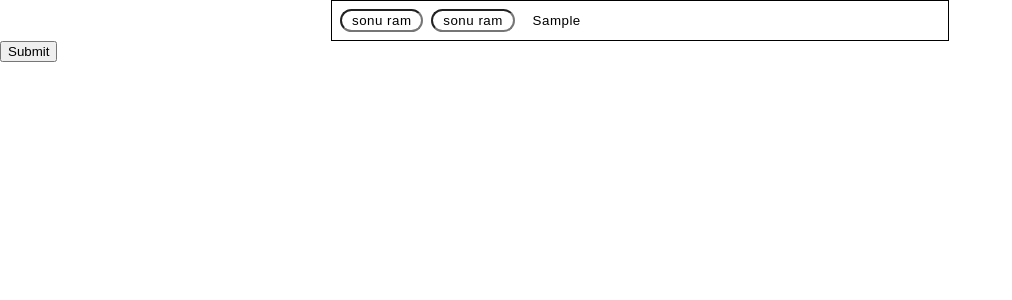
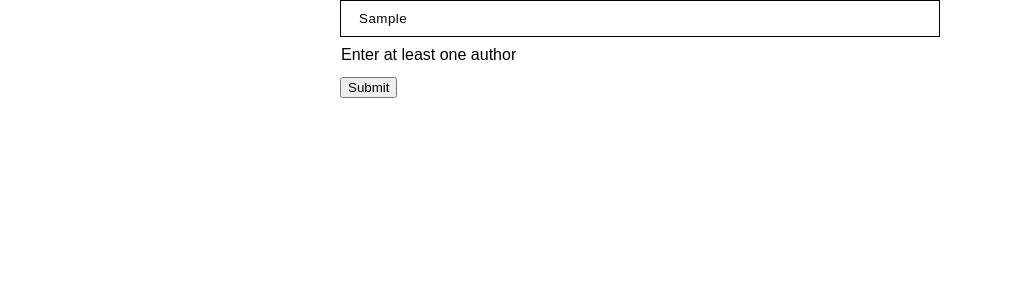
Before and after one commit to sonuram553/react-with-vite, a React (Vite) app: page / in a window 1280 px wide. Both pictures are taken after typing "Sample" into the empty fields and a click on the input "Submit". Shown: the top 300 px of the page, without its empty margins (0-1012 px from the left). Built offline with nearby package versions, Linux system fonts and the light colour scheme.

Commit message:
Align error message

```diff
--- a/src/components/App.jsx
+++ b/src/components/App.jsx
@@ -11,7 +11,7 @@ const App = () => {
   } = useForm({
     mode: "onBlur",
     defaultValues: {
-      authors: [{ value: "sonu ram" }, { value: "sonu ram" }, { value: "" }],
+      authors: [{ value: "" }],
     },
   });
 
--- a/src/components/MultiValueField.jsx
+++ b/src/components/MultiValueField.jsx
@@ -55,12 +55,11 @@ const MultiValueField = ({ register, control, name, error }) => {
 
   const renderError = () => {
     let msg = error?.root?.message;
-    if (msg) return <p>{msg}</p>;
+    if (msg) return <p className="mv-field__error-msg">{msg}</p>;
     return null;
   };
 
   return (
-    <div>
     <div className="mv-field">
       {fields.map((field, index) => {
         return (
@@ -76,8 +75,6 @@ const MultiValueField = ({ register, control, name, error }) => {
           />
         );
       })}
-      </div>
-
       {renderError()}
     </div>
   );
--- a/src/styles/_mv-field.scss
+++ b/src/styles/_mv-field.scss
@@ -1,7 +1,7 @@
 .mv-field {
-  width: 600px;
-  margin: auto;
+  margin-bottom: 40px;
 
+  position: relative;
   border: 1px solid;
   display: flex;
   padding: 8px;
@@ -15,8 +15,14 @@
   border-radius: 15px;
 }
 
-.mv-field input:last-child {
+.mv-field input:last-of-type {
   flex: 1;
   border: none;
   outline: none;
 }
+
+.mv-field__error-msg {
+  position: absolute;
+  left: 0;
+  top: calc(100% + 10px);
+}
--- a/src/styles/main.scss
+++ b/src/styles/main.scss
@@ -1,2 +1,7 @@
 @import "reset";
 @import "mv-field";
+
+body {
+  width: 600px;
+  margin: auto;
+}
```
Lines whose indentation alone changed are shown as unchanged.
